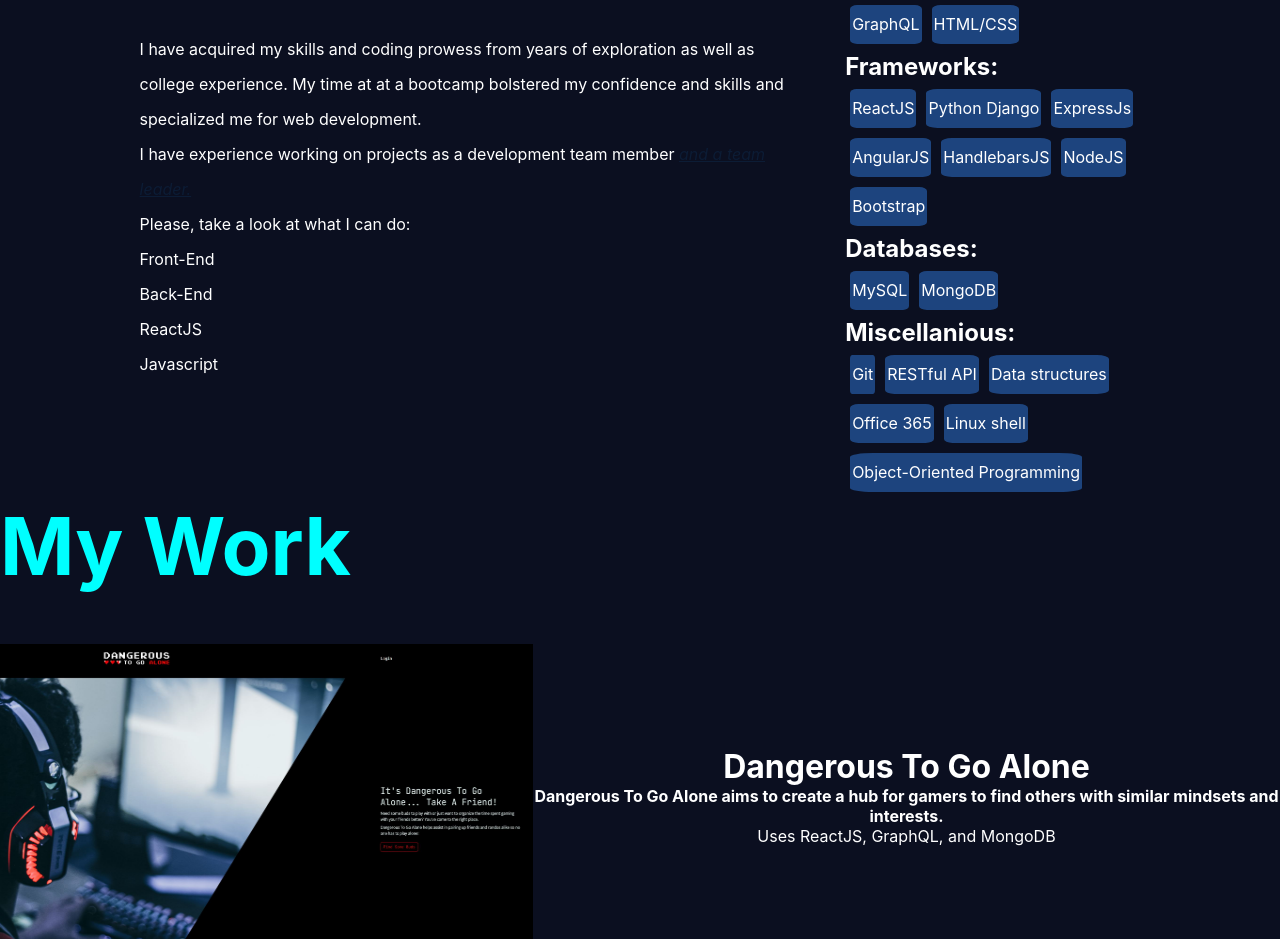
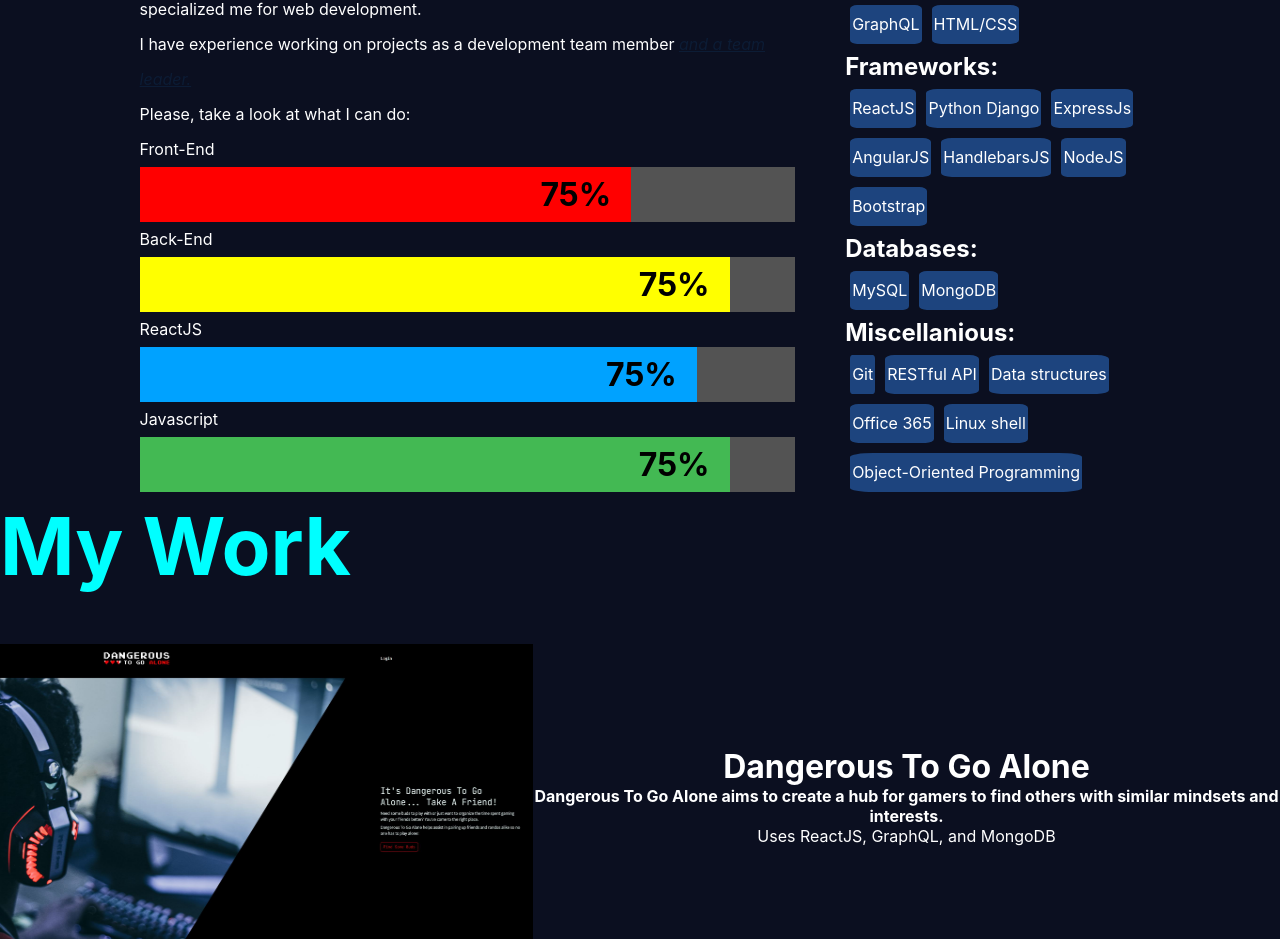
Before and after one commit to AWSMProdigy/updated-portfolio, a React (Create React App) app in the folder my-portfolio/: page / in a window 1280 px wide. Shown: the part 1268-2207 px from the top of the page. Built offline with nearby package versions, Linux system fonts and the light colour scheme.

Commit message:
Formatting

```diff
--- a/my-portfolio/src/App.css
+++ b/my-portfolio/src/App.css
@@ -230,6 +230,25 @@ nav{
   margin-right: 50px;
 }
 
+.bar {
+  width: 100%; /* Full width */
+  background-color: rgb(83, 83, 83); /* Grey background */
+}
+
+.skillBar{
+  text-align: right; /* Right-align text */
+  padding-top: 10px; /* Add top padding */
+  padding-bottom: 10px; /* Add bottom padding */
+  color: white; /* White text color */
+}
+
+.skillBar h1{ margin-right: 20px; color: black;}
+
+.frontBar{ width: 75%; background-color: red; }
+.backBar{ width: 90%; background-color: yellow; }
+.reactBar{ width: 85%; background-color: rgb(0, 162, 255); }
+.javascriptBar{ width: 90%; background-color: rgb(67, 185, 83); }
+
 .skillText{
   margin-left: 50px;
 }
--- a/my-portfolio/src/App.js
+++ b/my-portfolio/src/App.js
@@ -250,17 +250,29 @@ function App() {
               at a bootcamp bolstered my confidence and skills and specialized me for web development.</p>
             <p>I have experience working on projects as a development team member <a href='#Projects'>and a team leader.</a></p>
             <p>Please, take a look at what I can do:</p>
+            <span>Front-End</span>
             <div className='bar'>
-              <div className='frontBar'>Front-End</div>
+              <div className='skillBar frontBar'>
+                <h1>75%</h1>
+              </div>
             </div>
+            <span>Back-End</span>
             <div className='bar'>
-              <div className='backBar'>Back-End</div>
+              <div className='skillBar backBar'>
+                <h1>75%</h1>
+              </div>
             </div>
+            <span>ReactJS</span>
             <div className='bar'>
-              <div className='reactBar'>ReactJS</div>
+              <div className='skillBar reactBar'>
+                <h1>75%</h1>
+              </div>
             </div>
+            <span>Javascript</span>
             <div className='bar'>
-              <div className='javascriptBar'>Javascript</div>
+              <div className='skillBar javascriptBar'>
+                <h1>75%</h1>
+              </div>
             </div>
           </div>
           <div className='skillList'>
```
